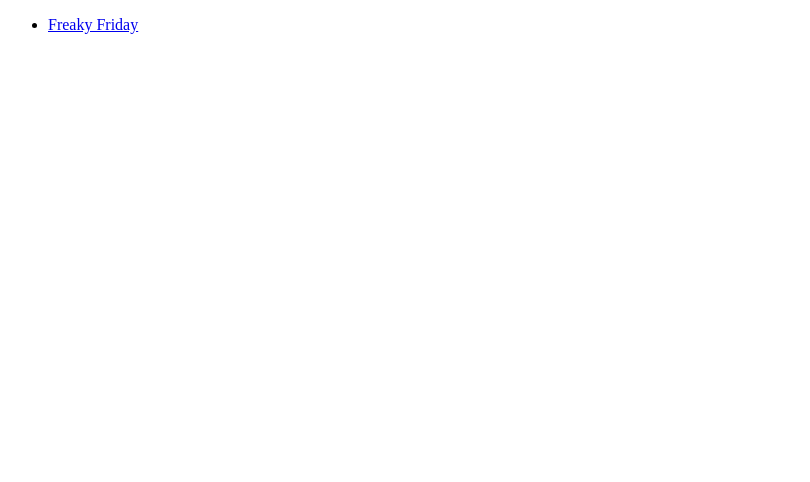
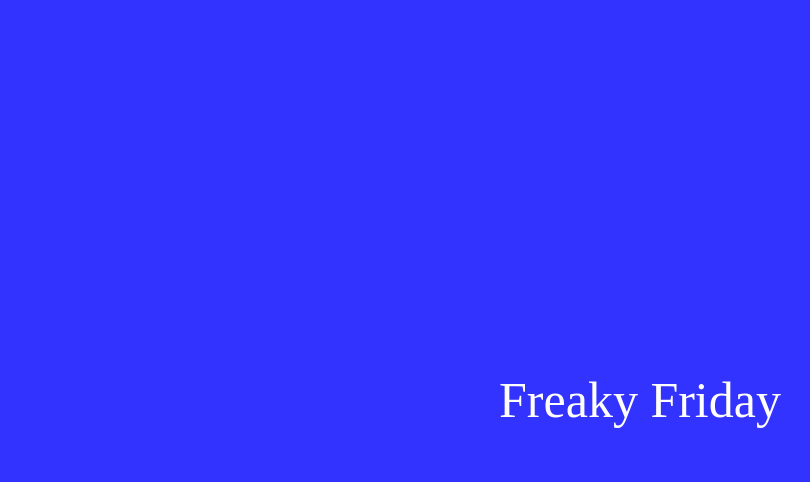
Before and after one commit to JoachimVelde/JoachimVelde.github.io, a plain HTML site: page index.html in a window 1280 px wide. Shown: the whole page, without its empty margins (0-810 px from the left). Drawn offline with Linux system fonts and the light colour scheme.

Commit message:
ouwaweweweweweweouweweweosasaouwowu

```diff
--- a/index.html
+++ b/index.html
@@ -4,6 +4,49 @@
     <meta charset="UTF-8">
     <meta name="viewport" content="width=device-width, initial-scale=1.0">
     <title>Document</title>
+    <style>
+
+        * {
+            margin: 0;
+            padding: 0;
+            box-sizing: border-box;
+        }
+
+        body {
+            min-height: 100vh;
+            background-color: #3333ff;
+            font-size: 50px;
+            display: flex;
+            justify-content: center;
+            align-items: center;
+        }
+
+        nav {
+            width: 100%;
+        }
+
+        nav ul {
+            width: 100%;
+        }
+
+        nav ul li {
+            width: 100%;
+        }
+
+        nav ul li a {
+            display: block;
+            width: 100%;
+            color: white;
+            text-align: center;
+            padding: 50px 0px;
+            text-decoration: none;
+        }
+
+        nav ul li a:hover, nav ul li a:focus {
+            background-color: #5757fd;
+        }
+
+    </style>
 </head>
 <body>
     <nav>
```
